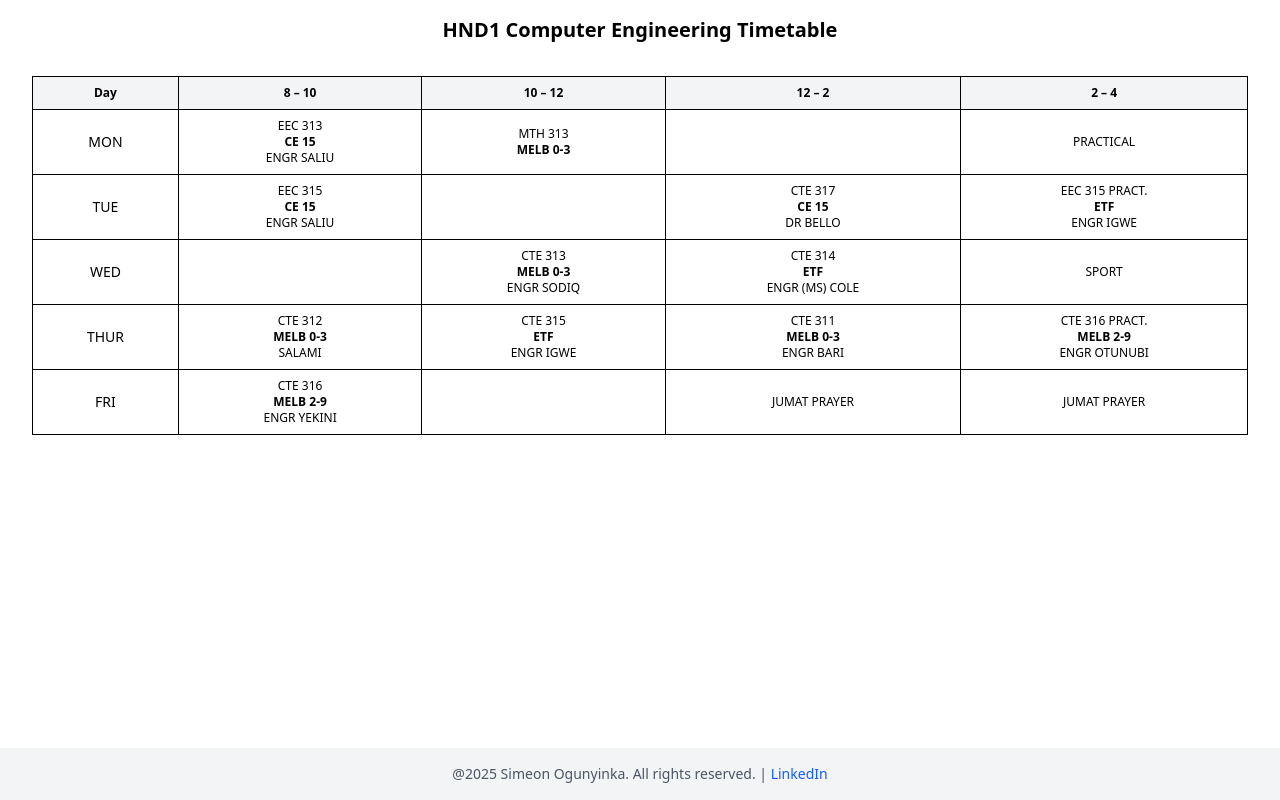
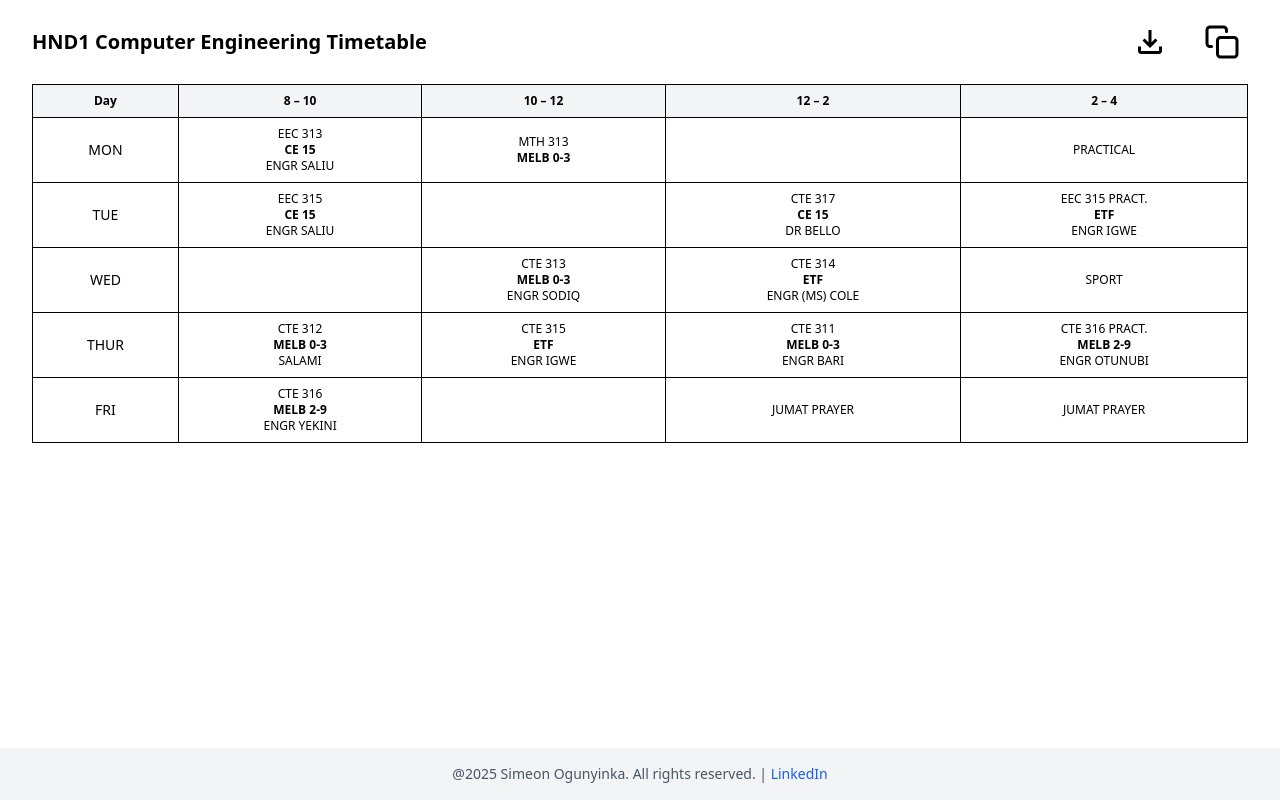
Before and after one commit to Simeon369/computer-engineering-timetable, a React (Vite) app: page /class/hnd1 in a window 1280 px wide. Built offline with nearby package versions, Linux system fonts and the light colour scheme.

Commit message:
added download button and functionality

```diff
--- /dev/null
+++ b/custom.d.ts
@@ -0,0 +1 @@
+declare module 'html2pdf.js';
--- a/package.json
+++ b/package.json
@@ -11,9 +11,14 @@
   },
   "dependencies": {
     "@tailwindcss/vite": "^4.1.10",
+    "html-to-image": "^1.11.13",
+    "html2pdf.js": "^0.10.3",
+    "jspdf": "^3.0.1",
+    "jspdf-autotable": "^5.0.2",
     "react": "^19.1.0",
     "react-dom": "^19.1.0",
     "react-ga4": "^2.1.0",
+    "react-icons": "^5.5.0",
     "react-router-dom": "^7.6.2",
     "tailwindcss": "^4.1.10"
   },
--- a/src/pages/classPage.jsx
+++ b/src/pages/classPage.jsx
@@ -1,10 +1,40 @@
 import { useParams } from 'react-router-dom';
 import { useEffect, useState } from 'react';
 import Timetable from '../components/timetable';
+import { MdOutlineFileDownload } from "react-icons/md";
+import { FiCopy } from "react-icons/fi";
+import jsPDF from "jspdf";
+import { toPng } from "html-to-image";
+
+
 
 export default function classPage() {
   const { classId } = useParams();
   const [data, setData] = useState([]);
+
+  const handleDownload = () => {
+  const node = document.getElementById("timetable");
+
+  if (!node) {
+    alert("Timetable not found.");
+    return;
+  }
+
+  toPng(node, { cacheBust: true })
+    .then((dataUrl) => {
+      const pdf = new jsPDF("potrait", "pt", "a4");
+      const imgProps = pdf.getImageProperties(dataUrl);
+      const pdfWidth = pdf.internal.pageSize.getWidth();
+      const pdfHeight = (imgProps.height * pdfWidth) / imgProps.width;
+
+      pdf.addImage(dataUrl, "PNG", 0, 0, pdfWidth, pdfHeight);
+      pdf.save("timetable.pdf");
+    })
+    .catch((err) => {
+      console.error("Failed to export PDF", err);
+    });
+};
+
 
   useEffect(() => {
     import(`../data/${classId}.json`)
@@ -13,10 +43,27 @@ export default function classPage() {
   }, [classId]);
 
   return (
-    <div className="p-4">
-      <h2 className="text-xl font-bold text-center mb-4">
-        {classId.toUpperCase()} Computer Engineering Timetable
-      </h2>
+    <div className="p-4" id='timetable'>
+      <nav className='px-4 flex items-center'>
+        <h2 className="text-xl font-bold">
+          {classId.toUpperCase()} Computer Engineering Timetable
+        </h2>
+
+        <div className='flex ml-auto gap-5'>
+
+          <div
+           onClick={handleDownload}
+           className='text-4xl p-2 rounded-full hover:text-blue-500 '
+          >
+            <MdOutlineFileDownload />
+          </div>
+          <div className='text-4xl p-2 rounded-full hover:text-blue-500 '>
+            <FiCopy />
+          </div>
+
+        </div>
+      </nav>
+
       <Timetable data={data} />
     </div>
   );
```
Also changed, not shown: 1 other file (tests, documents, lock files or other folders).
